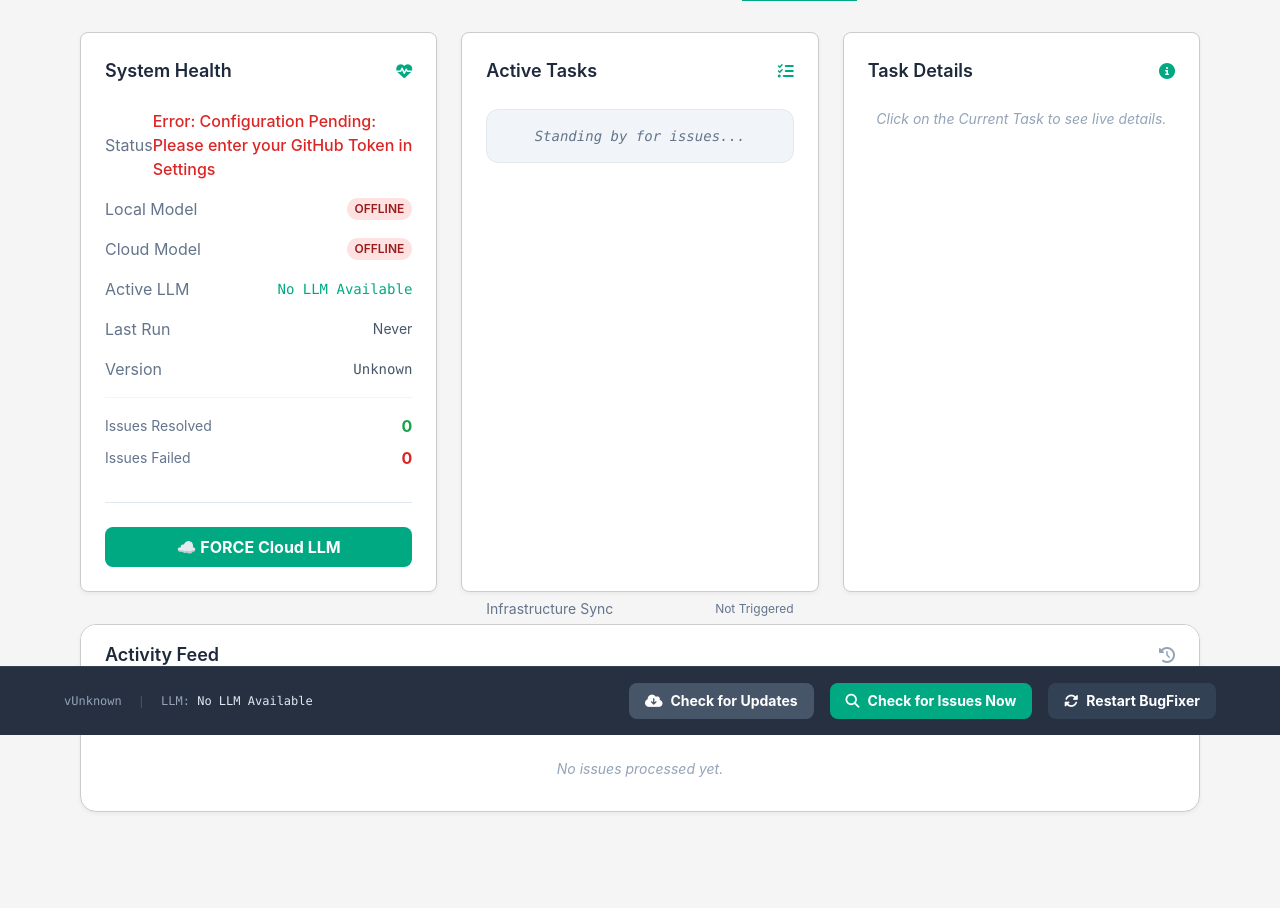
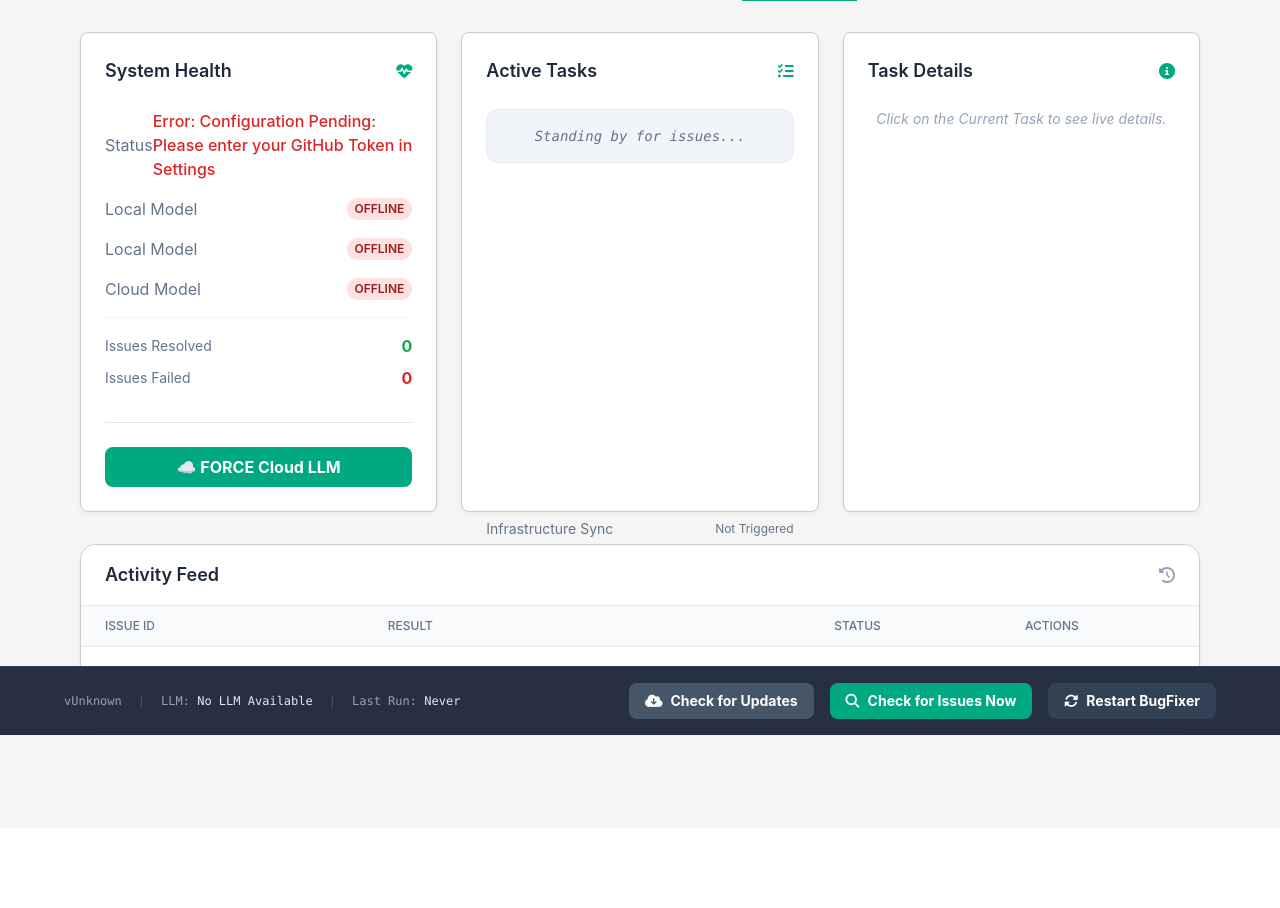
Before and after one commit to lbockenstedt/ab, a FastAPI app: page / in a window 1280 px wide. Shown: the part 65-973 px from the top of the page. After the commit the page ends 801 px from the top, so only its background shows below. Run offline with FastAPI, Linux system fonts and the light colour scheme; some libraries are stand-ins or nearby versions.

Commit message:
Improve UI layout and fix settings crash
- Moved Version, Active LLM, and Last Run to the sticky footer for a cleaner health card
- Moved Global Thought Stream to the Task Details pane as the default view
- Fixed 'state is undefined' Internal Server Error in /settings route by adding state to context
- Refined footer styling and spacing

Co-Authored-By: Claude <noreply@anthropic.com>

```diff
--- a/main.py
+++ b/main.py
@@ -1308,7 +1308,8 @@ async def settings_page(request: Request):
     return templates.TemplateResponse(request=request, name="index.html", context={
         "view": "settings",
         "settings": {**settings, **config, "repo_tests_str": repo_tests_str, "monitored_labels_str": settings["monitored_labels_str"]},
-        "available_labels": state.get("available_labels", [])
+        "available_labels": state.get("available_labels", []),
+        "state": state
     })
 
 @app.post("/save_settings")
--- a/templates/index.html
+++ b/templates/index.html
@@ -118,24 +118,20 @@
                         {% endif %}
                     </div>
                     <div class="flex justify-between items-center">
+                        <span class="text-slate-500">Local Model</span>
+                        {% if state.local_online %}
+                            <span class="status-pill pill-online">Online</span>
+                        {% else %}
+                            <span class="status-pill pill-offline">Offline</span>
+                        {% endif %}
+                    </div>
+                    <div class="flex justify-between items-center">
                         <span class="text-slate-500">Cloud Model</span>
                         {% if state.cloud_online %}
                             <span class="status-pill pill-online">Online</span>
                         {% else %}
                             <span class="status-pill pill-offline">Offline</span>
                         {% endif %}
-                    </div>
-                    <div class="flex justify-between items-center">
-                        <span class="text-slate-500">Active LLM</span>
-                        <span class="text-[#01A982] font-mono text-sm">{{ state.active_llm }}</span>
-                    </div>
-                    <div class="flex justify-between items-center">
-                        <span class="text-slate-500">Last Run</span>
-                        <span class="text-slate-600 text-sm">{{ state.last_run }}</span>
-                    </div>
-                    <div class="flex justify-between items-center">
-                        <span class="text-slate-500">Version</span>
-                        <span class="text-slate-600 text-sm font-mono">{{ state.version }}</span>
                     </div>
                     <div class="pt-4 border-t border-slate-100 space-y-2">
                         <div class="flex justify-between items-center">
@@ -177,20 +173,6 @@
                             </div>
                         {% endif %}
                     </div>
-                    {% if state.llm_stream %}
-                    <div class="mt-4 p-3 bg-slate-900 rounded-lg border border-slate-700">
-                        <div class="flex items-center gap-2 mb-2 text-xs font-bold text-slate-400 uppercase tracking-wider">
-                            <span class="relative flex h-2 w-2">
-                              <span class="animate-ping absolute inline-flex h-full w-full rounded-full bg-green-400 opacity-75"></span>
-                              <span class="relative inline-flex rounded-full h-2 w-2 bg-green-500"></span>
-                            </span>
-                            Global Thought Stream
-                        </div>
-                        <div class="text-green-400 font-mono text-[10px] leading-relaxed whitespace-pre-wrap overflow-hidden max-h-32 italic">
-                            {{ state.llm_stream }}
-                        </div>
-                    </div>
-                    {% endif %}
                     <div class="mt-6 space-y-2">
                         <div class="flex justify-between items-center">
                             <span class="text-slate-500 text-sm">Infrastructure Sync</span>
@@ -209,9 +191,27 @@
                     <i class="fas fa-info-circle text-[#01A982]"></i>
                 </div>
                 <div id="task-details-content" class="space-y-4 text-sm">
+                    {% if state.llm_stream %}
+                    <div class="p-3 bg-slate-900 rounded-lg border border-slate-700 mb-4">
+                        <div class="flex items-center gap-2 mb-2 text-xs font-bold text-slate-400 uppercase tracking-wider">
+                            <span class="relative flex h-2 w-2">
+                              <span class="animate-ping absolute inline-flex h-full w-full rounded-full bg-green-400 opacity-75"></span>
+                              <span class="relative inline-flex rounded-full h-2 w-2 bg-green-500"></span>
+                            </span>
+                            Global Thought Stream
+                        </div>
+                        <div class="text-green-400 font-mono text-[10px] leading-relaxed whitespace-pre-wrap overflow-hidden max-h-48 italic">
+                            {{ state.llm_stream }}
+                        </div>
+                    </div>
+                    <div class="text-center text-slate-400 italic text-xs">
+                        Click on an Active Task to see specific details.
+                    </div>
+                    {% else %}
                     <div class="flex flex-col items-center justify-center h-full text-slate-400 italic">
                         Click on the Current Task to see live details.
                     </div>
+                    {% endif %}
                 </div>
             </div>
         </div>
@@ -457,6 +457,8 @@
                 <span>v{{ state.version }}</span>
                 <span class="text-slate-600">|</span>
                 <span>LLM: <span class="text-slate-200">{{ state.active_llm }}</span></span>
+                <span class="text-slate-600">|</span>
+                <span>Last Run: <span class="text-slate-200">{{ state.last_run }}</span></span>
             </div>
             <div class="flex flex-wrap justify-center gap-4">
                 <form action="/update_now" method="post" onsubmit="handleFormSubmit(event, '/update_now')">
```
